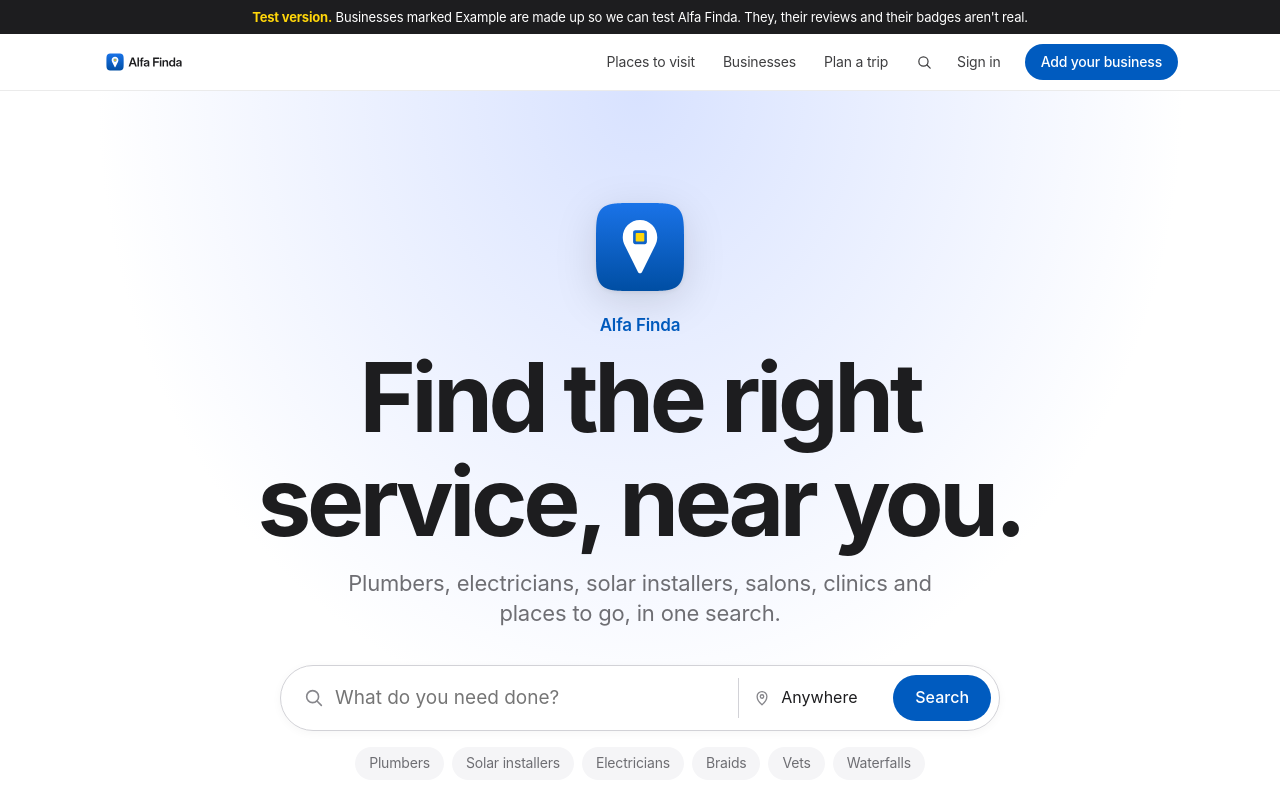
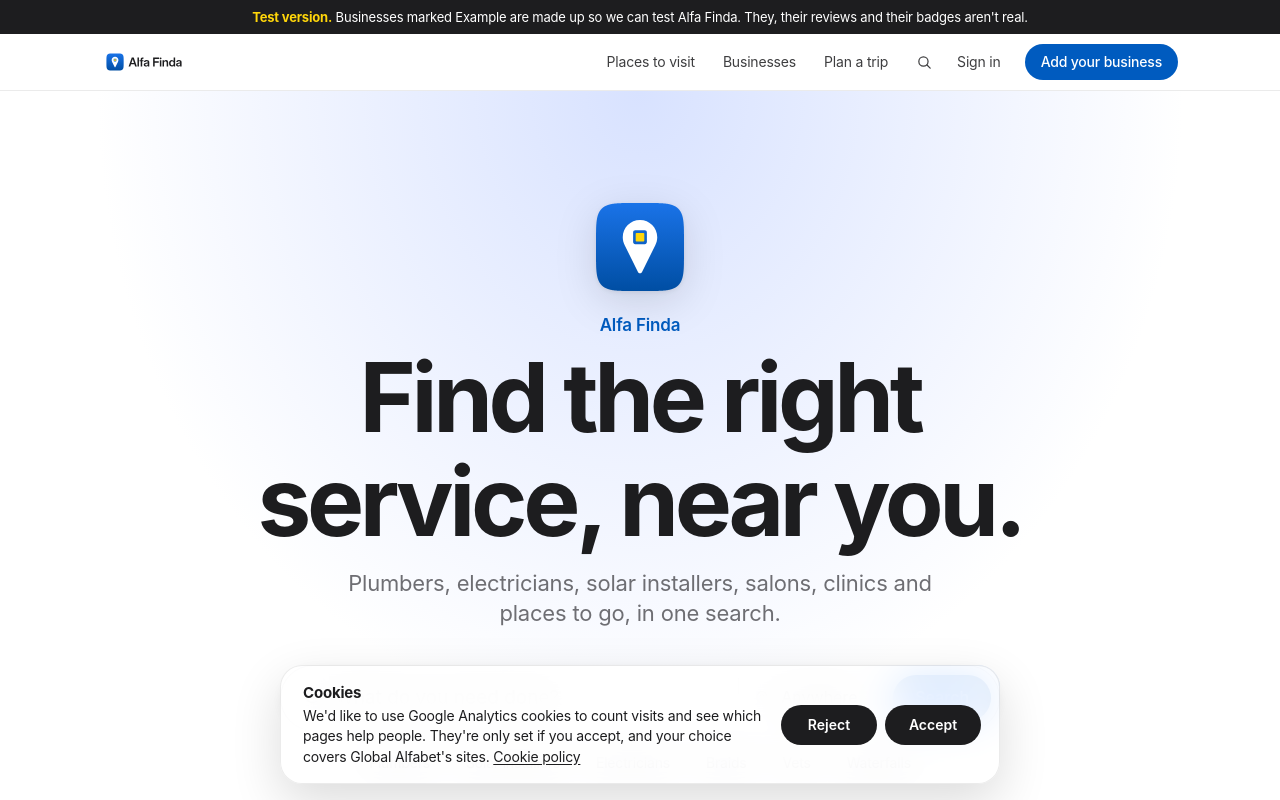
Before and after one commit to global-alfabet/alfa-places, a React (Vite) app: page / in a window 1280 px wide. Shown: the top 800 px of the page. Built offline with nearby package versions, Linux system fonts and the light colour scheme.

Commit message:
chore(analytics): add the GA4 measurement ID
Same ID as every Global Alfabet site (G-47R00SKKE8). Analytics still runs only after a visitor presses Accept.

Co-Authored-By: Claude Opus 5.5 <noreply@anthropic.com>
Claude-Session: https://claude.ai/code/session_0157ipDaJtznyhVG3QHEmxHB

```diff
--- a/src/config.js
+++ b/src/config.js
@@ -9,7 +9,7 @@ export const site = {
   maps: "https://maps.globalalfabet.com",
   // Google Analytics 4 measurement ID ("G-…"). Julius pastes it here. Empty: no analytics and no cookie banner.
   // Analytics only runs after a visitor presses Accept (src/lib/consent.js).
-  analytics: { ga4: "" },
+  analytics: { ga4: "G-47R00SKKE8" },
   // Our social media profiles, shown in the footer. TODO: Julius sends the real links; "#" is a placeholder.
   // Leave one empty ("") to hide it.
   social: {
```
